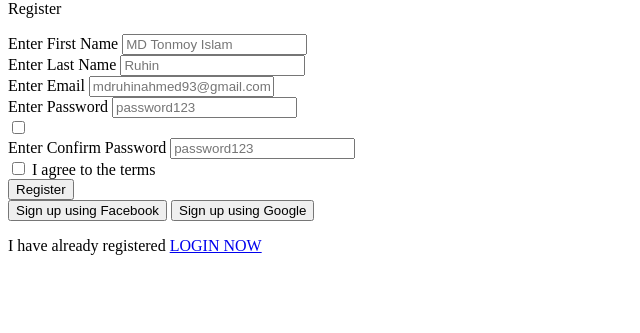
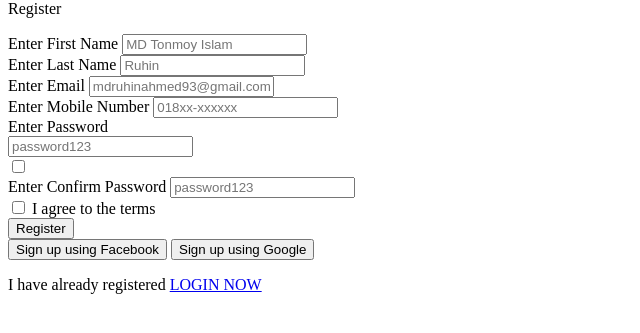
Before and after one commit to Ruhin1/auth-app, a PHP site: the page made by views/auth/register.php in a window 1280 px wide. Shown: the part 16-349 px from the top of the page, without its empty margins (0-640 px from the left). Run offline with PHP 8.4, Linux system fonts and the light colour scheme; the template is opened without the code that fills it, so the values that code supplies are empty.

Commit message:
regisation page design updated

```diff
--- a/views/auth/register.php
+++ b/views/auth/register.php
@@ -40,6 +40,10 @@ use Config\path;
                 placeholder="MD Tonmoy Islam"
                 required
               />
+              <!-- any error masage showing -->
+              <div>
+                <strong class="error-masage"></strong>
+              </div>
             </div>
 
             <!-- Form control for last name -->
@@ -52,6 +56,10 @@ use Config\path;
                 placeholder="Ruhin"
                 required
               />
+              <!-- any error masage showing -->
+              <div>
+                <strong class="error-masage"></strong>
+              </div>
             </div>
 
             <!-- Form control for email -->
@@ -64,21 +72,54 @@ use Config\path;
                 placeholder="mdruhinahmed93@gmail.com"
                 required
               />
+              <div>
+                <strong class="error-masage"></strong>
+              </div>
             </div>
 
-            <!-- Form control for password -->
+            <!-- Form control for mobile number -->
             <div class="form-control">
-              <label for="password">Enter Password</label>
+              <label for="mobile-number">Enter Mobile Number</label>
               <input
-                type="password"
-                name="password"
-                id="password"
-                placeholder="password123"
-                onclick="Toggle()"
+                type="number"
+                name="mobile-number"
+                id="mobile-number"
+                placeholder="018xx-xxxxxx"
                 required
               />
               <div>
-                <input type="checkbox" name="eye" id="eye" />
+                <strong class="error-masage"></strong>
+              </div>
+            </div>
+
+            <!-- Form control for eye checkbox and password element -->
+            <div class="form-control">
+              <label for="password">Enter Password</label>
+
+              <!-- Container for the password input and eye icon -->
+              <div class="eye-password">
+                <!-- Password input field -->
+                <input
+                  type="password"
+                  name="password"
+                  class="password"
+                  id="password"
+                  placeholder="password123"
+                  required
+                />
+
+                <!-- Eye icon checkbox for toggling password visibility -->
+                <div class="eye">
+                  <input
+                    type="checkbox"
+                    name="eye"
+                    class="eye-checkbox"
+                    id="eye-checkbox"
+                  />
+                </div>
+              </div>
+              <div>
+                <strong class="error-masage"></strong>
               </div>
             </div>
 
@@ -92,6 +133,10 @@ use Config\path;
                 placeholder="password123"
                 required
               />
+              <!-- any error masage showing -->
+              <div>
+                <strong class="error-masage"></strong>
+              </div>
             </div>
 
             <!-- Agreement and submit section -->
@@ -137,16 +182,19 @@ use Config\path;
     <footer></footer>
 
     <script>
-      // Change the type of input to password or text
-      function Toggle() {
-        let temp = document.getElementById("password");
+      const togglePassword = document.getElementById("eye-checkbox");
 
-        if (temp.type === "password") {
-          temp.type = "text";
+      togglePassword.addEventListener("change", function () {
+        var password = document.getElementById("password");
+        var confirmPassword = document.getElementById("confirm-password");
+        if (this.checked) {
+          password.type = "text";
+          confirmPassword.type = "text";
         } else {
-          temp.type = "password";
+          password.type = "password";
+          confirmPassword.type = "password";
         }
-      }
+      });
     </script>
   </body>
 </html>
```
Also changed, not shown: public/assets/css/auth/register.css.
